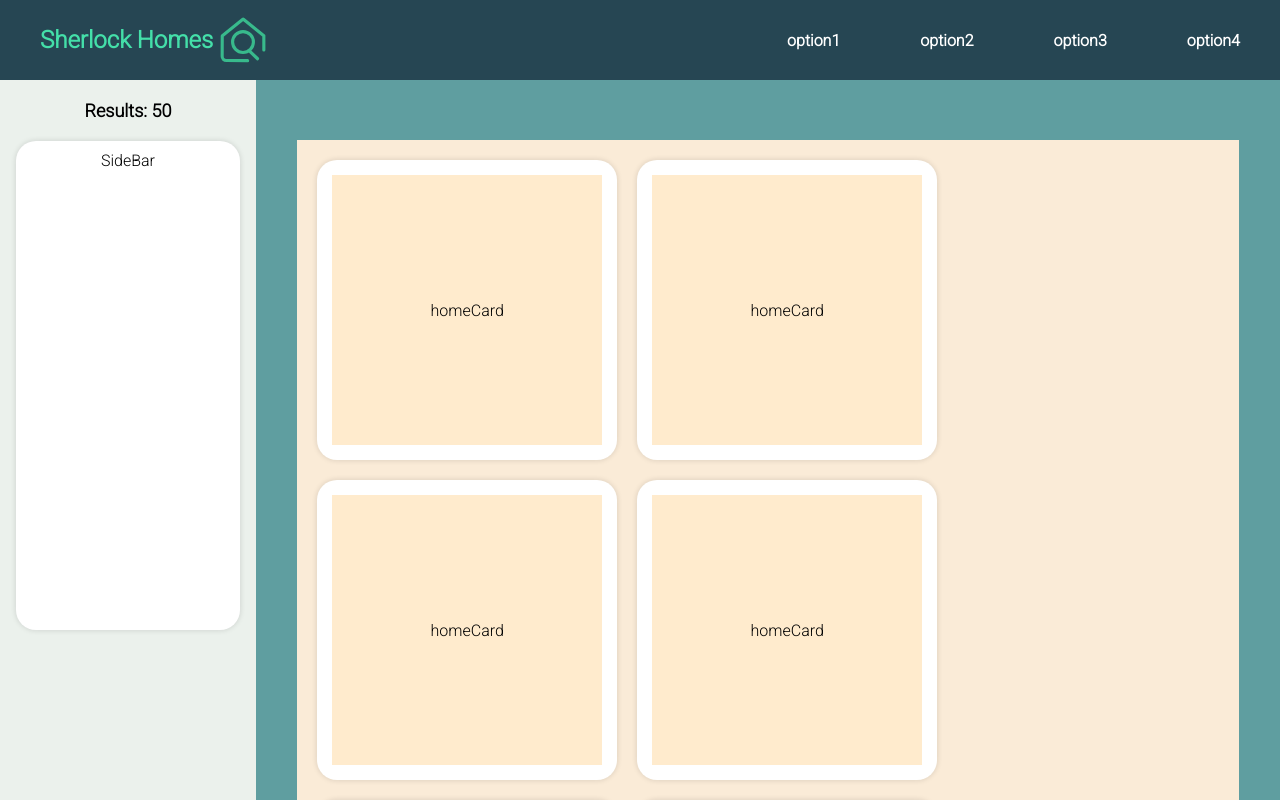
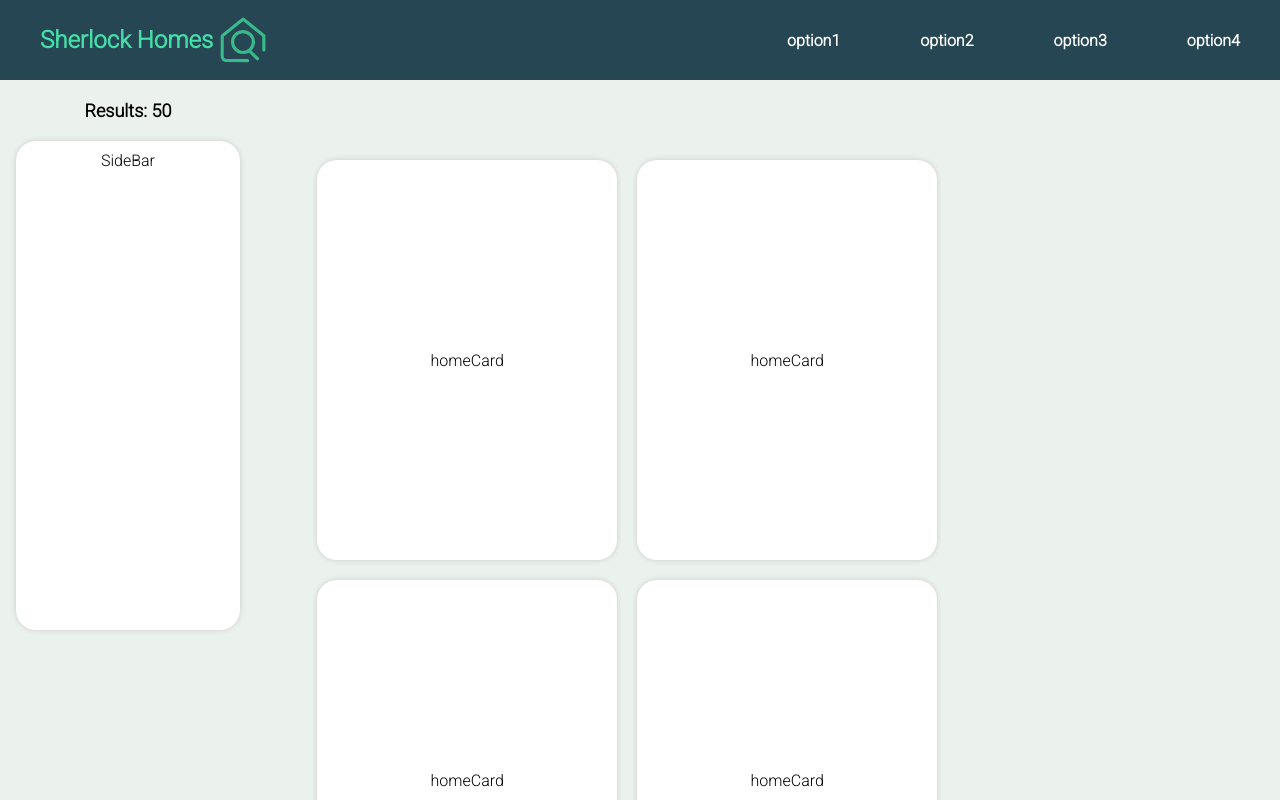
Before and after one commit to ElBugs99/Sherlock-Homes, a React (Create React App) app in the folder client/: page /search in a window 1280 px wide. Shown: the top 800 px of the page. Built offline with nearby package versions, Linux system fonts and the light colour scheme.

Commit message:
miscelaneous css fixes

```diff
--- a/client/src/Components/Search/search.css
+++ b/client/src/Components/Search/search.css
@@ -21,7 +21,6 @@
     display: flex;
     margin-bottom: 60px;
     flex-direction: column;
-    background-color: cadetblue;
     width: 80%;
     height: 100%;
     align-items: center;
@@ -44,7 +43,6 @@
     flex-wrap: wrap;
     align-items: center;
     padding: 10px;
-    background-color: antiquewhite;
     width: 90%;
     margin-top: 60px;
 }
--- a/client/src/Components/UI/HomeCard/homeCard.css
+++ b/client/src/Components/UI/HomeCard/homeCard.css
@@ -3,7 +3,7 @@
     align-items: center;
     justify-content: center;
     flex-direction: column;
-    height: 300px;
+    height: 400px;
     width: 300px;
     background-color: white;
     text-align: center;
@@ -19,7 +19,7 @@
     align-items: center;
     justify-content: center;
     flex-direction: column;
-    width: 90%;
-    height: 90%;
-    background-color: blanchedalmond;
+    width: 100%;
+    height: 100%;
+    border-radius: 20px;
 }
```
